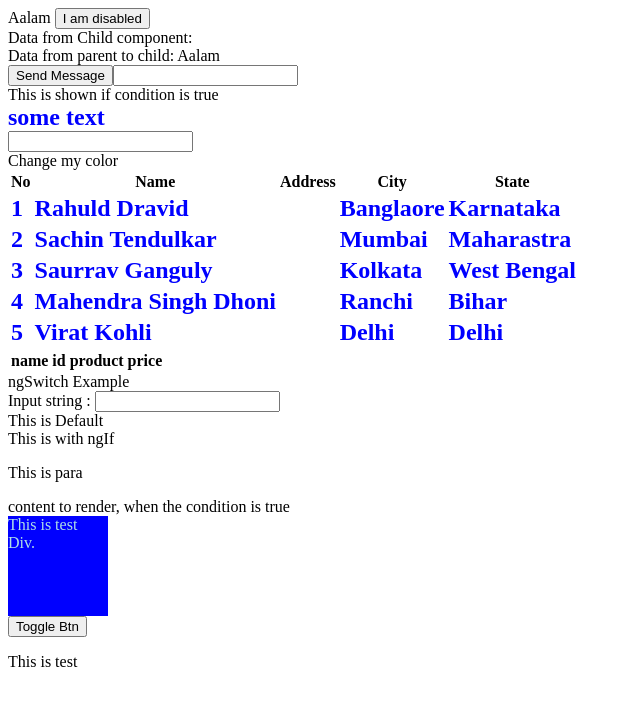
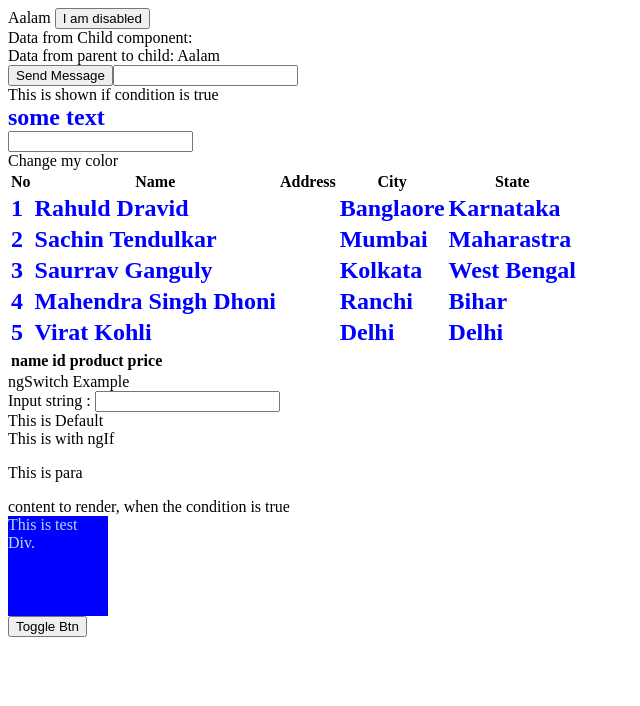
Before and after one commit to Mohdaalam1522/angular-ux, an Angular app: page / in a window 1280 px wide. Shown: the top 706 px of the page, without its empty margins (0-640 px from the left). Built offline with nearby package versions, Linux system fonts and the light colour scheme.

Commit message:
removed para

```diff
--- a/src/app/my-child/my-child.component.html
+++ b/src/app/my-child/my-child.component.html
@@ -118,4 +118,3 @@
 <!-- </button> -->
 <!-- </div> -->
 <!-- </ng-template> -->
-<p>This is test</p>
```
